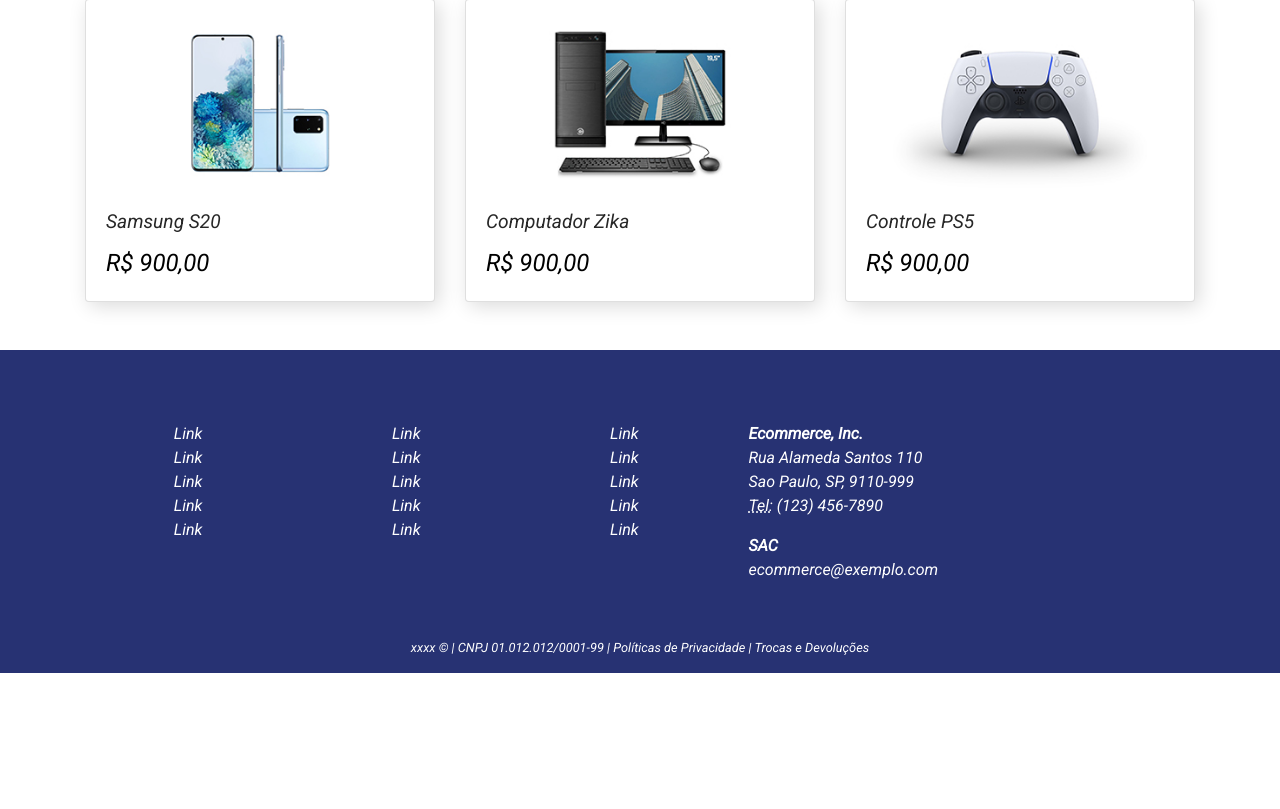
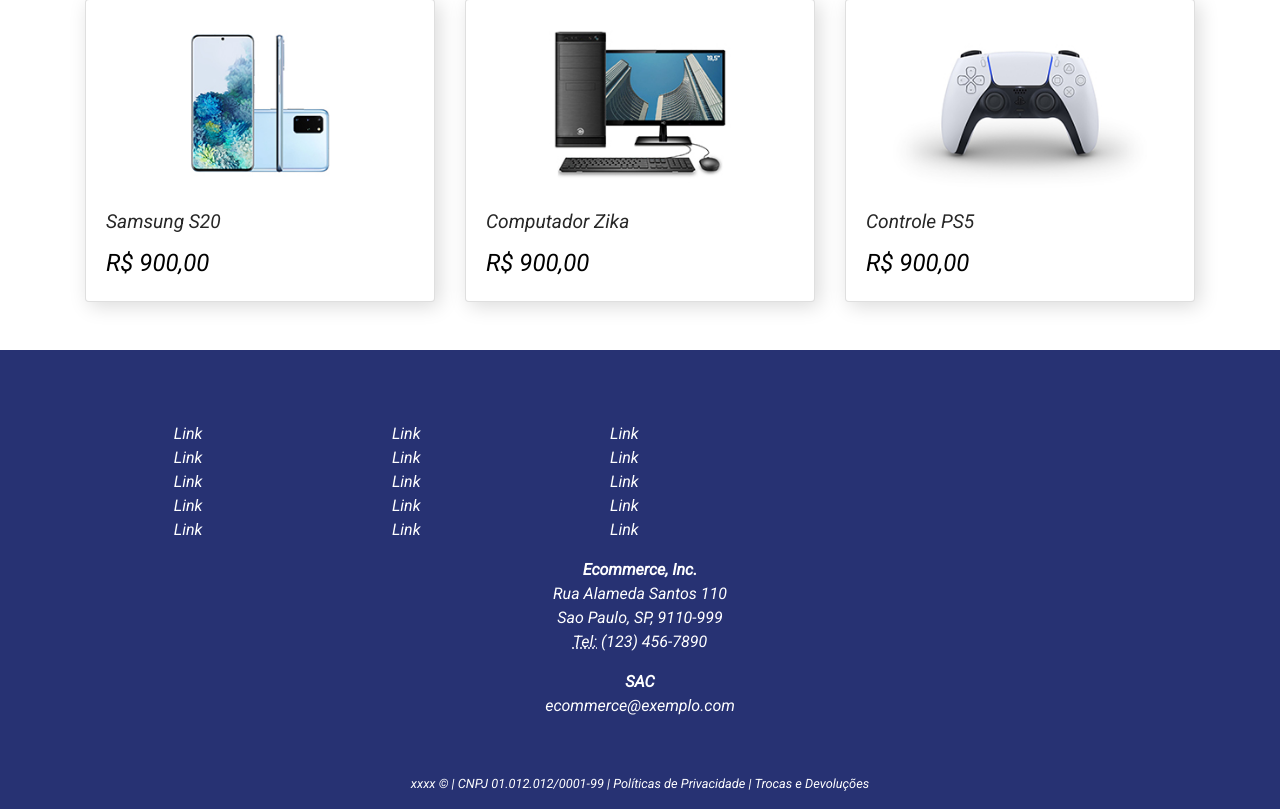
Before and after one commit to RafaelCarvalhoNeto/projeto-integrador-dh, a PHP site: page /index.php in a window 1280 px wide. Shown: the part 2383-3192 px from the top of the page. Before the commit the page ends 3056 px from the top, so only its background shows below. Run offline with PHP 8.4, Linux system fonts and the light colour scheme; some libraries are stand-ins or nearby versions.

Commit message:
corrigindo footer

```diff
--- a/inc/footer.php
+++ b/inc/footer.php
@@ -33,7 +33,7 @@
               </div>
             </div>
           </div>
-          <div class="col-md-4 col-lg-5 col-6">
+          <div class="col-md-4 col-lg-12 text-center">
             <address>
               <strong>Ecommerce, Inc.</strong><br>
               Rua Alameda Santos 110<br>
```
